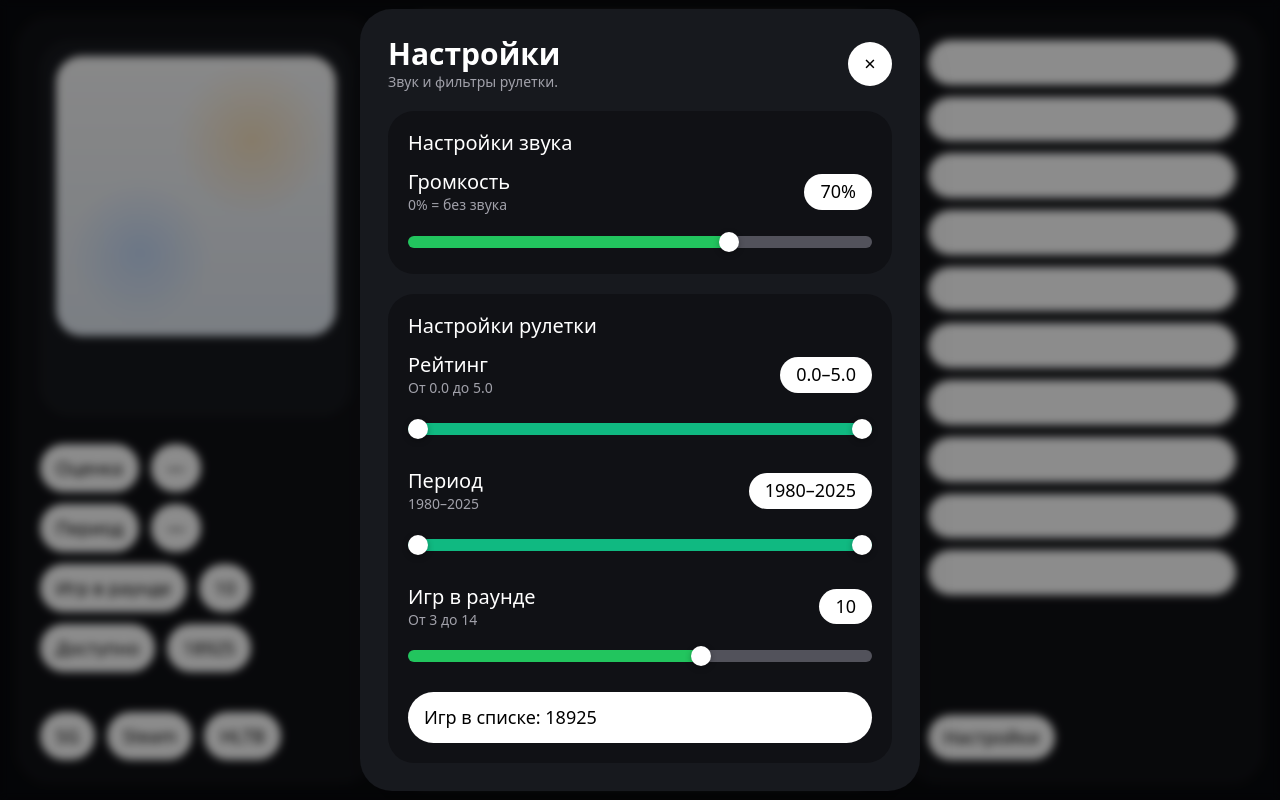
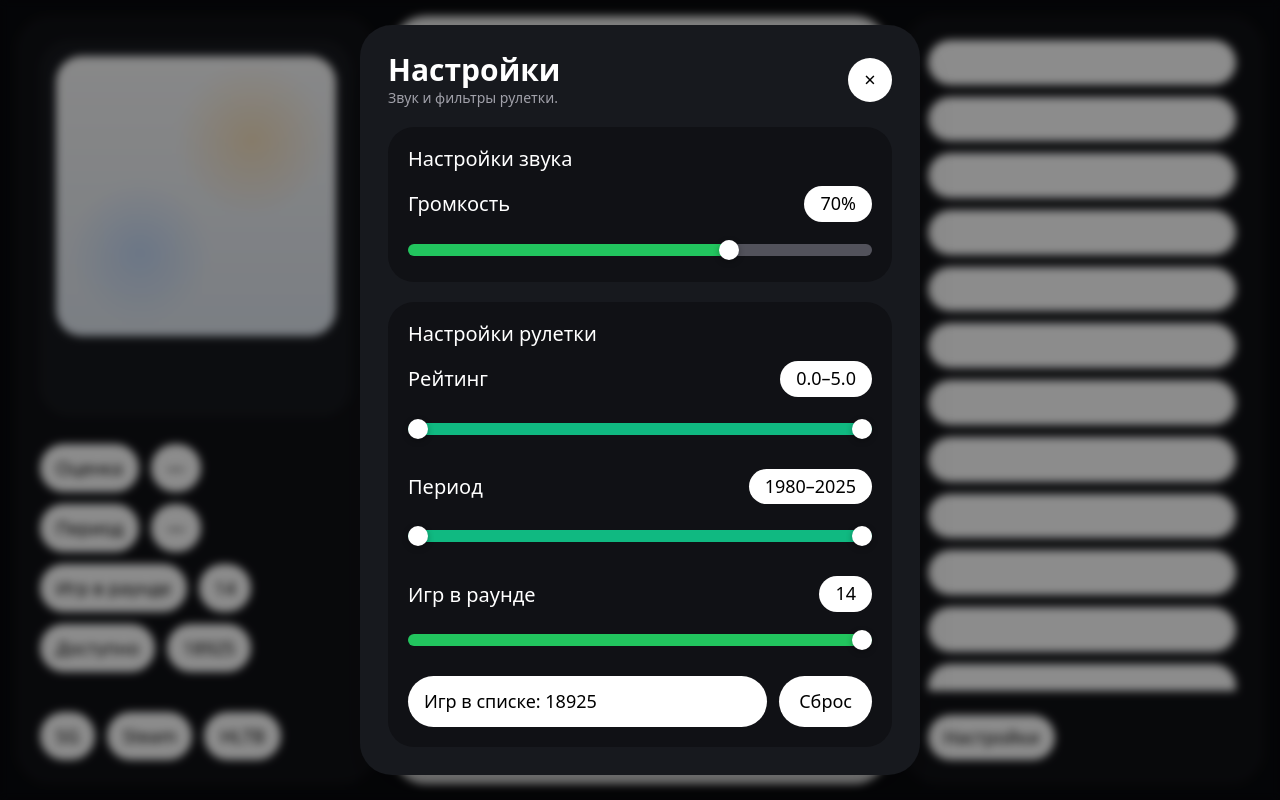
Before and after one commit to qwekee1/game-roulette-ui, a React (Vite) app: page / in a window 1280 px wide. Both pictures are taken after a click on the button "Настройки". Built offline with nearby package versions, Linux system fonts and the light colour scheme.

Commit message:
Update App.tsx

```diff
--- a/src/App.tsx
+++ b/src/App.tsx
@@ -61,6 +61,7 @@ const VISIBLE_TRACK_HEIGHT =
 
 const MIN_RATING = 0;
 const MAX_RATING = 5;
+const DEFAULT_ROUND_SIZE = 14;
 const MIN_ROUND_SIZE = 3;
 const MAX_ROUND_SIZE = 14;
 
@@ -287,6 +288,8 @@ function DualRangeSlider({
   const leftOffsetPx = minValue === min ? 0 : THUMB_SIZE_PX / 2;
   const rightOffsetPx = maxValue === max ? 0 : THUMB_SIZE_PX / 2;
 
+  const isOverlapping = Math.abs(minValue - maxValue) < step + 0.00001;
+
   return (
     <div className="relative h-8">
       <div className="absolute top-1/2 h-3 w-full -translate-y-1/2 rounded-full bg-zinc-600" />
@@ -306,7 +309,8 @@ function DualRangeSlider({
         step={step}
         value={minValue}
         onChange={(event) => onMinChange(Number(event.target.value))}
-        className="range-thumb pointer-events-none absolute left-0 top-1/2 z-20 h-8 w-full -translate-y-1/2 appearance-none bg-transparent"
+        className="range-thumb pointer-events-none absolute left-0 top-1/2 h-8 w-full -translate-y-1/2 appearance-none bg-transparent"
+        style={{ zIndex: isOverlapping ? 40 : 20 }}
       />
 
       <input
@@ -316,7 +320,8 @@ function DualRangeSlider({
         step={step}
         value={maxValue}
         onChange={(event) => onMaxChange(Number(event.target.value))}
-        className="range-thumb pointer-events-none absolute left-0 top-1/2 z-30 h-8 w-full -translate-y-1/2 appearance-none bg-transparent"
+        className="range-thumb pointer-events-none absolute left-0 top-1/2 h-8 w-full -translate-y-1/2 appearance-none bg-transparent"
+        style={{ zIndex: 30 }}
       />
     </div>
   );
@@ -354,7 +359,7 @@ export default function GameRouletteUI() {
     clamp(readNumberFromStorage(LS_PERIOD_MAX_INDEX, PERIOD_BUCKETS.length - 1), 0, PERIOD_BUCKETS.length - 1),
   );
   const [roundSize, setRoundSize] = useState<number>(() =>
-    clamp(readNumberFromStorage(LS_ROUND_SIZE, 10), MIN_ROUND_SIZE, MAX_ROUND_SIZE),
+    clamp(readNumberFromStorage(LS_ROUND_SIZE, DEFAULT_ROUND_SIZE), MIN_ROUND_SIZE, MAX_ROUND_SIZE),
   );
 
   const spinTimeoutRef = useRef<ReturnType<typeof window.setTimeout> | null>(null);
@@ -518,6 +523,20 @@ export default function GameRouletteUI() {
     playTone(523.25, 160, 0.05, 'triangle');
     window.setTimeout(() => playTone(659.25, 180, 0.05, 'triangle'), 120);
     window.setTimeout(() => playTone(783.99, 260, 0.06, 'triangle'), 250);
+  };
+
+  const resetRouletteSettings = () => {
+    setRatingMin(MIN_RATING);
+    setRatingMax(MAX_RATING);
+    setPeriodMinIndex(0);
+    setPeriodMaxIndex(PERIOD_BUCKETS.length - 1);
+    setRoundSize(DEFAULT_ROUND_SIZE);
+
+    window.localStorage.removeItem(LS_RATING_MIN);
+    window.localStorage.removeItem(LS_RATING_MAX);
+    window.localStorage.removeItem(LS_PERIOD_MIN_INDEX);
+    window.localStorage.removeItem(LS_PERIOD_MAX_INDEX);
+    window.localStorage.removeItem(LS_ROUND_SIZE);
   };
 
   const handleSpin = () => {
@@ -796,7 +815,6 @@ export default function GameRouletteUI() {
                 <div className="mb-4 flex items-center justify-between gap-4">
                   <div>
                     <div className="text-[18px] font-medium leading-[1.15] text-white xl:text-[20px]">Громкость</div>
-                    <div className="mt-1 text-sm leading-[1.2] text-zinc-400">0% = без звука</div>
                   </div>
                   <div className="rounded-full bg-white px-4 py-2 text-[16px] font-medium leading-[1.1] text-black xl:text-[18px]">
                     {soundVolume}%
@@ -828,9 +846,6 @@ export default function GameRouletteUI() {
                   <div className="mb-4 flex items-center justify-between gap-4">
                     <div>
                       <div className="text-[18px] font-medium leading-[1.15] text-white xl:text-[20px]">Рейтинг</div>
-                      <div className="mt-1 text-sm leading-[1.2] text-zinc-400">
-                        От {ratingMin.toFixed(1)} до {ratingMax.toFixed(1)}
-                      </div>
                     </div>
                     <div className="rounded-full bg-white px-4 py-2 text-[16px] font-medium leading-[1.1] text-black xl:text-[18px]">
                       {ratingMin.toFixed(1)}–{ratingMax.toFixed(1)}
@@ -852,9 +867,6 @@ export default function GameRouletteUI() {
                   <div className="mb-4 flex items-center justify-between gap-4">
                     <div>
                       <div className="text-[18px] font-medium leading-[1.15] text-white xl:text-[20px]">Период</div>
-                      <div className="mt-1 text-sm leading-[1.2] text-zinc-400">
-                        {getPeriodDisplay(periodMinIndex, periodMaxIndex)}
-                      </div>
                     </div>
                     <div className="rounded-full bg-white px-4 py-2 text-[16px] font-medium leading-[1.1] text-black xl:text-[18px]">
                       {getPeriodDisplay(periodMinIndex, periodMaxIndex)}
@@ -876,9 +888,6 @@ export default function GameRouletteUI() {
                   <div className="mb-4 flex items-center justify-between gap-4">
                     <div>
                       <div className="text-[18px] font-medium leading-[1.15] text-white xl:text-[20px]">Игр в раунде</div>
-                      <div className="mt-1 text-sm leading-[1.2] text-zinc-400">
-                        От {MIN_ROUND_SIZE} до {MAX_ROUND_SIZE}
-                      </div>
                     </div>
                     <div className="rounded-full bg-white px-4 py-2 text-[16px] font-medium leading-[1.1] text-black xl:text-[18px]">
                       {roundSize}
@@ -899,8 +908,18 @@ export default function GameRouletteUI() {
                   />
                 </div>
 
-                <div className="rounded-full bg-white px-4 py-3 text-[16px] font-medium text-black xl:text-[18px]">
-                  Игр в списке: {filteredGamesDb.length}
+                <div className="flex items-center gap-3">
+                  <div className="flex-1 rounded-full bg-white px-4 py-3 text-[16px] font-medium text-black xl:text-[18px]">
+                    Игр в списке: {filteredGamesDb.length}
+                  </div>
+
+                  <button
+                    type="button"
+                    onClick={resetRouletteSettings}
+                    className="inline-flex shrink-0 rounded-full bg-white px-5 py-3 text-[16px] font-medium text-black transition-all duration-200 ease-out hover:bg-zinc-100 active:scale-[0.98] xl:text-[18px]"
+                  >
+                    Сброс
+                  </button>
                 </div>
               </div>
             </div>
```
